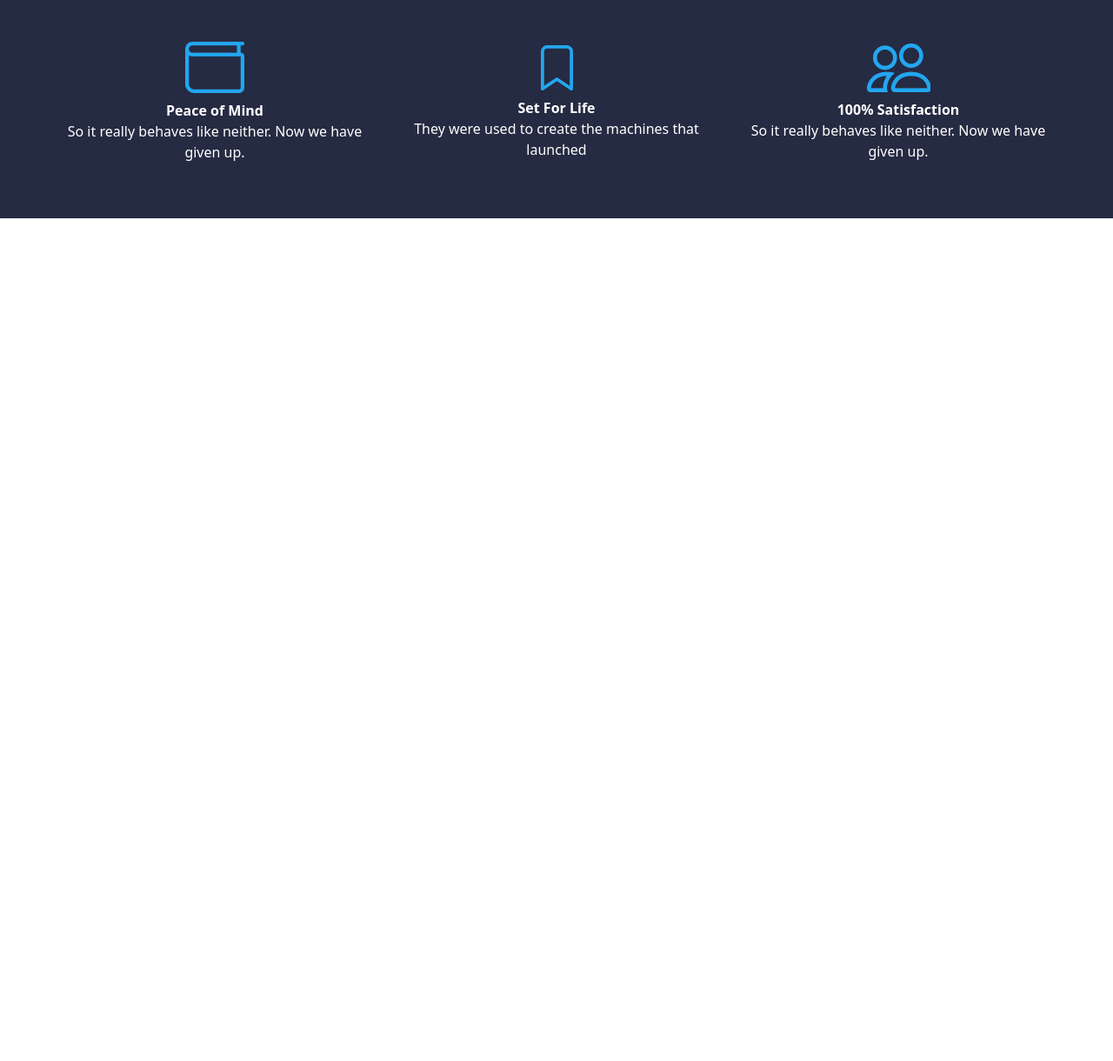
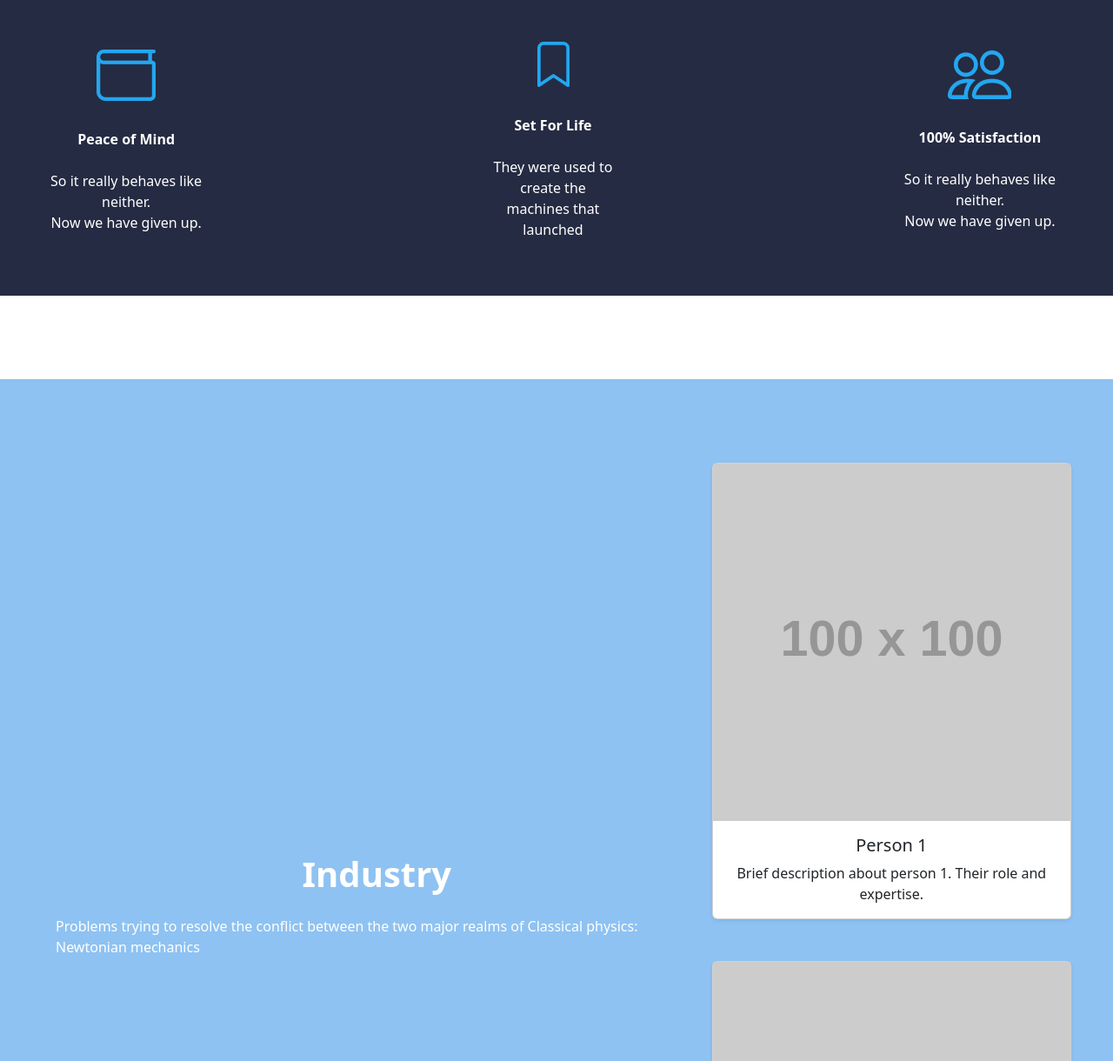
Before and after one commit to joyy-frontend/bootstrap-website, a plain HTML site: page index.html in a window 1280 px wide. Shown: the part 800-2020 px from the top of the page at 87% size. Before the commit the page ends 1147 px from the top, so only its background shows below. Drawn offline with nearby package versions, Linux system fonts and the light colour scheme; placeholder pictures from the web are drawn by us.

Commit message:
industry content

```diff
--- a/index.html
+++ b/index.html
@@ -79,26 +79,27 @@
 
 
   <div class="d-none d-sm-flex bottom-container text-white p-5 d-flex justify-content-around">
-    <div class="d-flex flex-column flex-sm-row justify-content-center align-items-center">
-      <div class="text-center mx-2 mb-3 mb-sm-0">
-        <img src="./assets/folder.png" alt="Image 1" class="img-fluid">
+    <div class="d-flex flex-column flex-sm-row justify-content-center align-items-center gap-custom">
+      <div class="text-center mx-2 mb-3 mb-sm-0 ms-0">
+        <img src="./assets/folder.png" alt="Image 1" class="img-fluid mb-lg-4">
         <div class="mt-2">
-          <div class="fw-bold">Peace of Mind</div>
-          <p>So it really behaves like neither. Now we have given up.</p>
+          <div class="fw-bold mb-lg-4">Peace of Mind</div>
+          <p class="w-100">So it really behaves like
+            neither. <br /> Now we have given up.</p>
         </div>
       </div>
       <div class="text-center mx-2 mb-3 mb-sm-0">
-        <img src="./assets/bookmark.png" alt="Image 2" class="img-fluid">
+        <img src="./assets/bookmark.png" alt="Image 2" class="img-fluid mb-lg-4">
         <div class="mt-2">
-          <div class="fw-bold">Set For Life</div>
-          <p>They were used to create the machines that launched</p>
+          <div class="fw-bold mb-lg-4">Set For Life</div>
+          <p class="w-100">They were used to create the <br /> machines that launched</p>
         </div>
       </div>
       <div class="text-center mx-2 mb-3 mb-sm-0">
-        <img src="./assets/member.png" alt="Image 3" class="img-fluid">
+        <img src="./assets/member.png" alt="Image 3" class="img-fluid mb-lg-4">
         <div class="mt-2">
-          <div class="fw-bold">100% Satisfaction</div>
-          <p>So it really behaves like neither. Now we have given up.</p>
+          <div class="fw-bold mb-lg-4">100% Satisfaction</div>
+          <p class="w-100">So it really behaves like neither. <br /> Now we have given up.</p>
         </div>
       </div>
     </div>
@@ -110,24 +111,59 @@
       <img src="./assets/only-mobile.png" alt="Mobile Image" class="img-fluid">
       <div class="mt-2">
         <div class="fw-bold mb-4 mt-4">Peace of Mind</div>
-        <p>So it really behaves like neither. Now we have given up.</p>
+        <p class="d-flex justify-content-center align-items-center w-lg-75 mb-5">
+          So it really behaves like neither. Now we have given up.</p>
       </div>
     </div>
     <div class="d-block d-sm-none text-center mt-4">
       <img src="./assets/only-mobile.png" alt="Mobile Image" class="img-fluid">
       <div class="mt-2">
         <div class="fw-bold mb-4 mt-4">Set For Life</div>
-        <p>They were used to create the machines that launched</p>
+        <p class="d-flex justify-content-center align-items-center w-lg-75 mb-5">They were used to create the
+          machines that launched</p>
       </div>
     </div>
     <div class="d-block d-sm-none text-center mt-4">
       <img src="./assets/only-mobile.png" alt="Mobile Image" class="img-fluid">
       <div class="mt-2">
         <div class="fw-bold mb-4 mt-4">100% Satisfaction</div>
-        <p>So it really behaves like neither. Now we have given up.</p>
+        <p class="d-flex justify-content-center align-items-center w-lg-75 mb-5">So it really behaves like neither. Now
+          we have given up.</p>
       </div>
     </div>
   </div>
+
+  <!-- Industry -->
+  <div class="d-flex justify-content-center align-items-center industry-container p-5">
+    <div class="d-flex flex-column justify-content-center align-items-center">
+      <h1 class="fw-bold text-white text-center">Industry</h1>
+      <p class="text-white w-100 p-3">Problems trying to resolve the conflict between the two major realms of Classical
+        physics:
+        Newtonian mechanics
+      </p>
+    </div>
+
+    <div class="card-container d-flex flex-column justify-content-center align-items-center gap-5 mt-5">
+      <div class="card bg-white shadow-sm">
+        <img src="https://via.placeholder.com/100" alt="Profile Picture" class="profile-pic">
+        <div class="card-body text-center">
+          <h5 class="card-title">Person 1</h5>
+          <p class="card-text">Brief description about person 1. Their role and expertise.</p>
+        </div>
+      </div>
+      <div class="card bg-white shadow-sm">
+        <img src="https://via.placeholder.com/100" alt="Profile Picture" class="profile-pic">
+        <div class="card-body text-center">
+          <h5 class="card-title">Person 2</h5>
+          <p class="card-text">Brief description about person 2. Their role and expertise.</p>
+        </div>
+      </div>
+    </div>
+
+
+  </div>
+
+
 
 
   <script src="https://cdn.jsdelivr.net/npm/bootstrap@5.3.0/dist/js/bootstrap.bundle.min.js"></script>
--- a/main.css
+++ b/main.css
@@ -54,3 +54,11 @@
 .bottom-container {
   background-color: #252B42;
 }
+
+.gap-custom {
+  gap: 18rem !important;
+}
+
+.industry-container {
+  background-color: #8EC2F2;
+}
```
